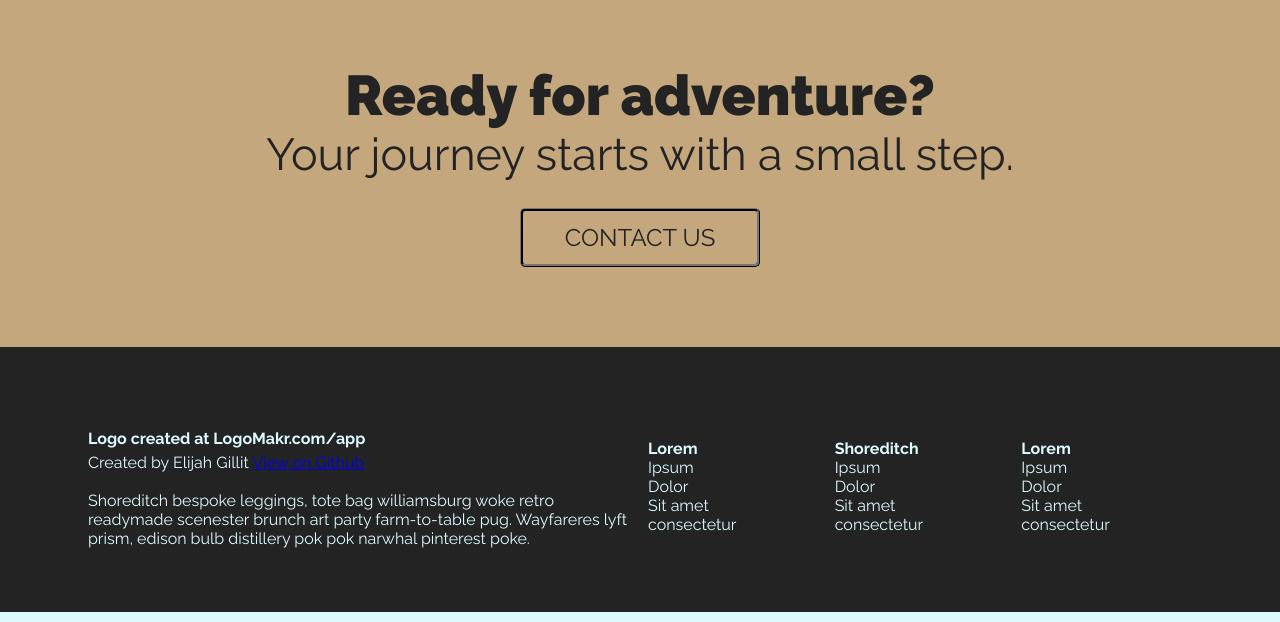
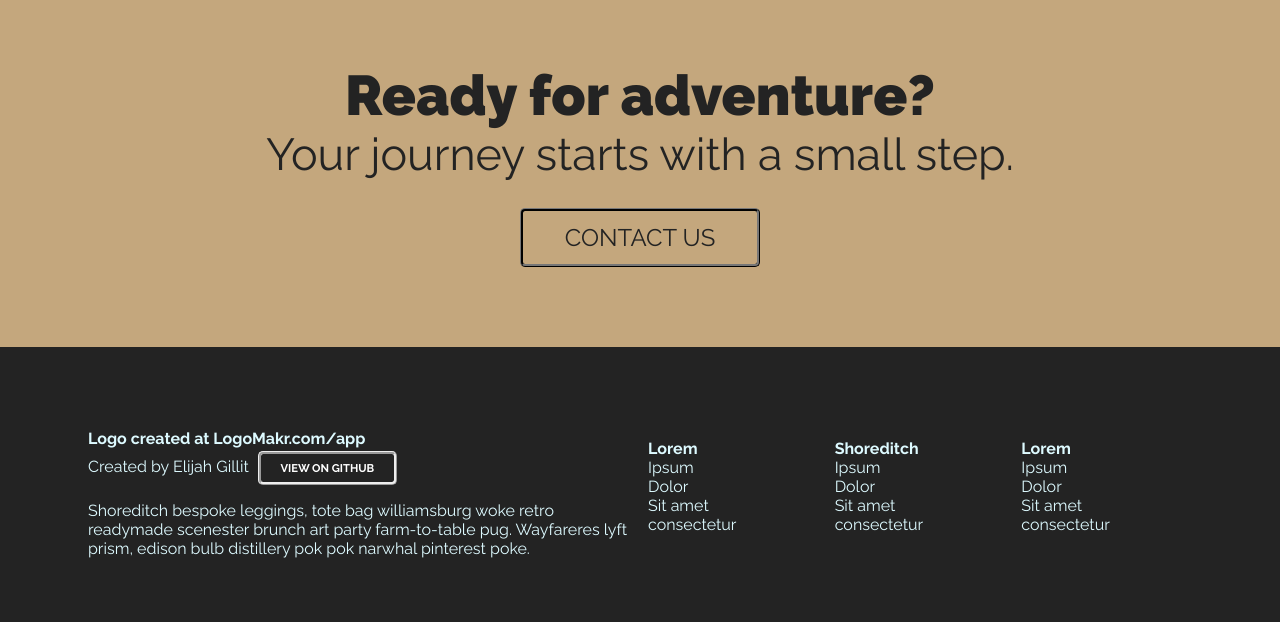
Before and after one commit to eg744/example-outdoorEquipment-site, a plain HTML site: page index.html in a window 1280 px wide. Shown: the part 2264-2886 px from the top of the page. Drawn offline with Linux system fonts and the light colour scheme.

Commit message:
GH link style change in footer

```diff
--- a/index.html
+++ b/index.html
@@ -120,7 +120,10 @@
                 </p>
                 <p>
                     Created by Elijah Gillit
-                    <a href="https://github.com/eg744/example-outdoorEquipment-site">View on Github</a>
+                    <a href="https://github.com/eg744/example-outdoorEquipment-site"
+                        class="git-link button button-small">View
+                        on
+                        Github</a>
                 </p>Shoreditch bespoke leggings, tote bag williamsburg woke retro readymade scenester brunch art party
                 farm-to-table pug. Wayfareres lyft prism, edison bulb distillery pok pok narwhal pinterest poke.
                 </p>
--- a/style.css
+++ b/style.css
@@ -465,3 +465,8 @@ footer {
 	text-align: left;
 	padding: 4em 0;
 }
+.git-link {
+	text-decoration: none;
+	color: #fff;
+	margin-left: 5px;
+}
```
